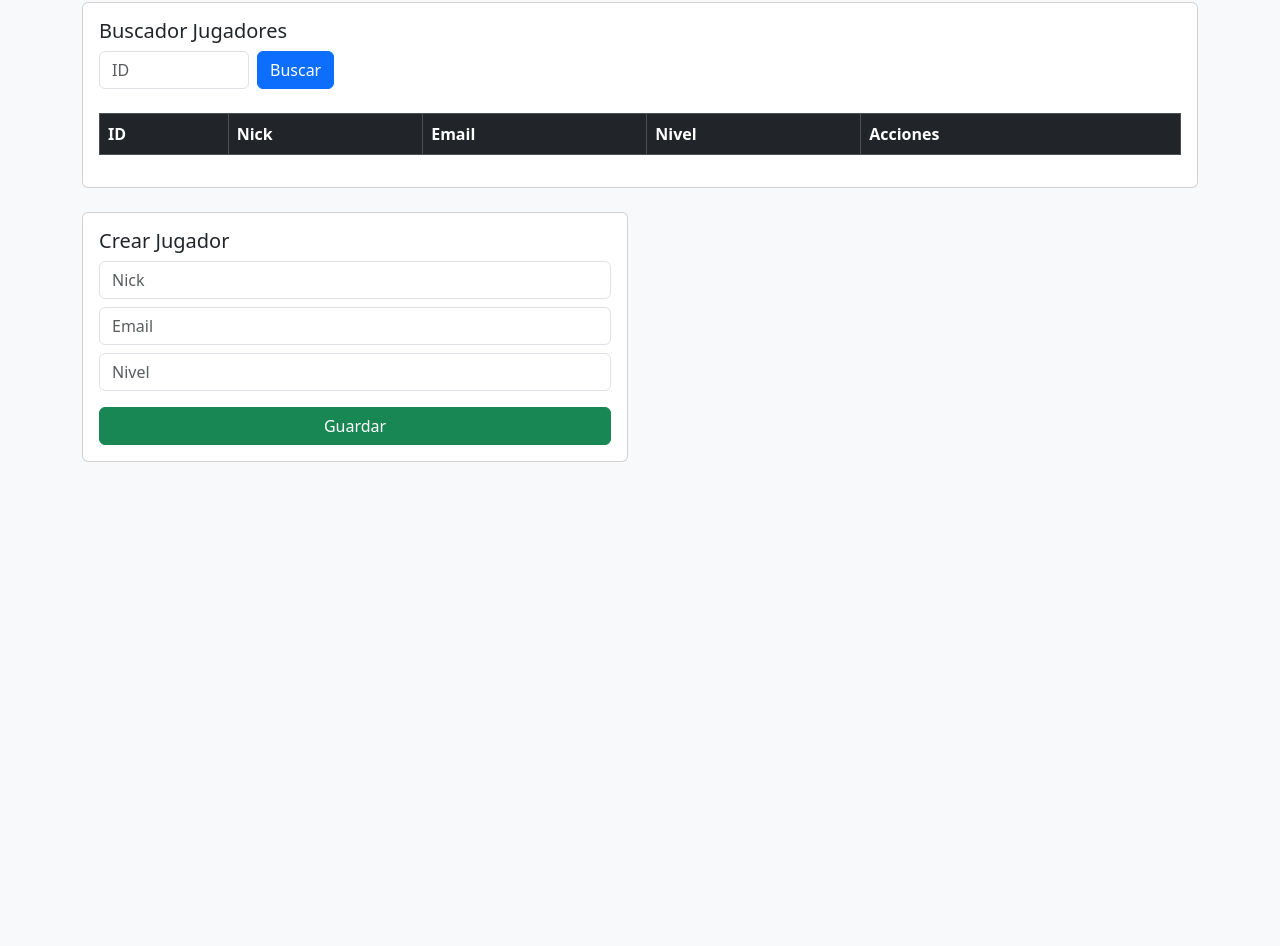
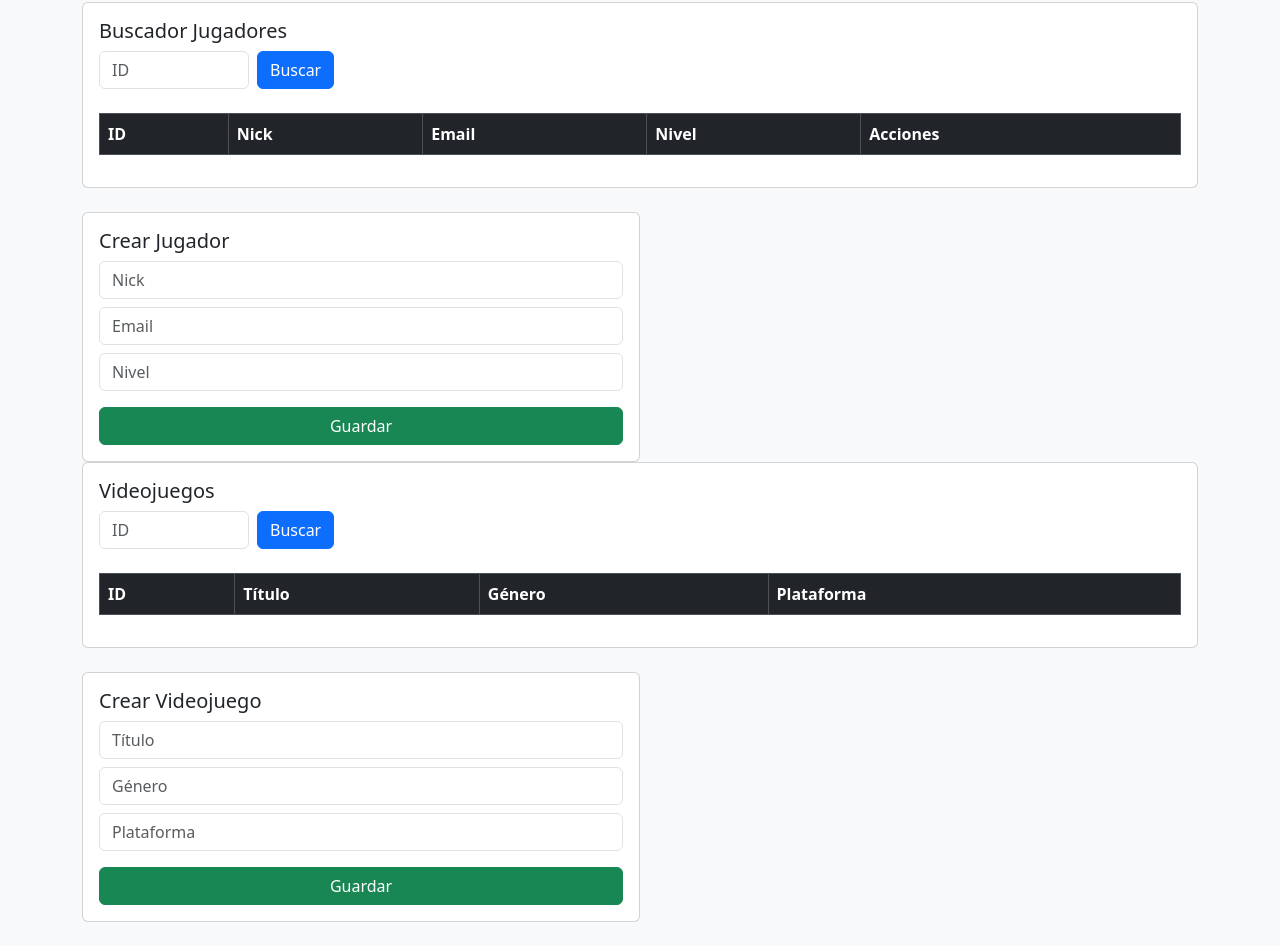
Before and after one commit to srchans1609-stack/Gamearena, a plain HTML site: page index.html in a window 1280 px wide. Shown: the part 247-1193 px from the top of the page. Before the commit the page ends 800 px from the top, so only its background shows below. Drawn offline with nearby package versions, Linux system fonts and the light colour scheme.

Commit message:
Creo la pestaña de videojuegos

```diff
--- a/index.html
+++ b/index.html
@@ -67,27 +67,85 @@
     </div>
 
 
-    <div class="row g-4">
+    <!-- Ocupa la mitad de la pantalla (6 de 12 columnas) -->
   <div class="col-md-6">
+    <!-- Crea un recuadro estilo tarjeta card-->
     <div class="card p-3">
       <h5>Crear Jugador</h5>
+
       <form id="formJugador">
+        <!-- Campos de entrada para Nick, Email y Nivel. form-control les da el estilo de Bootstrap y -->
         <input type="text" id="jNick" class="form-control mb-2" placeholder="Nick">
         <input type="email" id="jEmail" class="form-control mb-2" placeholder="Email">
         <input type="number" id="jNivel" class="form-control mb-3" placeholder="Nivel">
+
         <!-- POST /jugadores: crear jugador -->
+        <!-- Botón para enviar (submit). Es verde y ocupa todo el ancho de la tarjeta-->
         <button type="submit" id="btnJugador" class="btn btn-success w-100">Guardar</button>
       </form>
     </div>
   </div>
 
+          <!-- Ocupa la otra mitad de la pantalla -->
   <div class="col-md-6">
+    <!-- Tarjeta idéntica a la anterior, pero tiene el atributo hidden.  -->
     <div id="panelTorneosJugador" class="card p-3" hidden>
       <h5 id="tituloTorneosJugador">Torneos del jugador</h5>
+
+      <!-- Contenedor vacío para inyectar los datos de los torneos que devuelva el Backend que aahora no esta conectado-->
       <div id="listaTorneosJugador"></div>
     </div>
   </div>
+  <!--Fin de la pestaña jugador-->
+  <!--Pestaña de Videojuegos-->
+  <div class="card p-3 mb-4">
+    <h5>Videojuegos</h5>
+
+    <!-- Contenedor flexible para poner el input y el botón en la misma línea, con una separación entre ellos  -->
+    <div class="d-flex gap-2 mb-2">
+      <!-- Input para buscar un juego por su ID. Tiene un ancho fijo de 150px para no ocupar toda la pantalla -->
+      <input type="number" id="buscarJuegoId" class="form-control" style="width: 150px;" placeholder="ID">
+
+      <!-- GET /videojuegos/{id}: buscar un videojuego por ID -->
+      <!-- Botón azul (btn-primary) -->
+      <button type="button" class="btn btn-primary">Buscar</button>
     </div>
+
+    <!-- Contenedor vacío donde puede inyectar el resultado de la búsqueda individual  -->
+    <div id="resJuego" class="mb-3"></div>
+
+    <!-- Tabla con bordes (table-bordered) para mostrar todos los juegos registrados -->
+    <table class="table table-bordered">
+      <!-- Cabecera de la tabla con fondo oscuro (table-dark) -->
+      <thead class="table-dark">
+        <tr><th>ID</th><th>Título</th><th>Género</th><th>Plataforma</th></tr>
+      </thead>
+
+      <!-- GET /videojuegos: aquí se pintarán los videojuegos -->
+      <!-- El cuerpo de la tabla está vacío. -->
+      <tbody id="cuerpoJuegos">
+      </tbody>
+    </table>
+  </div>
+
+       <!-- Otra tarjeta, pero esta ocupa solo la mitad del ancho de su contenedor para que no se estire demasiado -->
+    <div class="card p-3 w-50">
+    <h5>Crear Videojuego</h5>
+
+    <form id="formJuego">
+      <!-- Campos de texto estándar de Bootstrap para recoger los datos del nuevo juego -->
+      <input type="text" id="juegoTitulo" class="form-control mb-2" placeholder="Título">
+      <input type="text" id="juegoGenero" class="form-control mb-2" placeholder="Género">
+      <input type="text" id="juegoPlataforma" class="form-control mb-3" placeholder="Plataforma">
+
+      <!-- POST /videojuegos: crear videojuego -->
+      <!-- Botón verde de guardado que ocupa todo el ancho disponible de la tarjeta (w-100) -->
+      <button type="submit" class="btn btn-success w-100">Guardar</button>
+    </form>
+  </div>
+  <!-- Fin dela pestaña de videojuegos -->
+
+
 </div>
 </body>
 </html>
```
Lines whose indentation alone changed are shown as unchanged.
